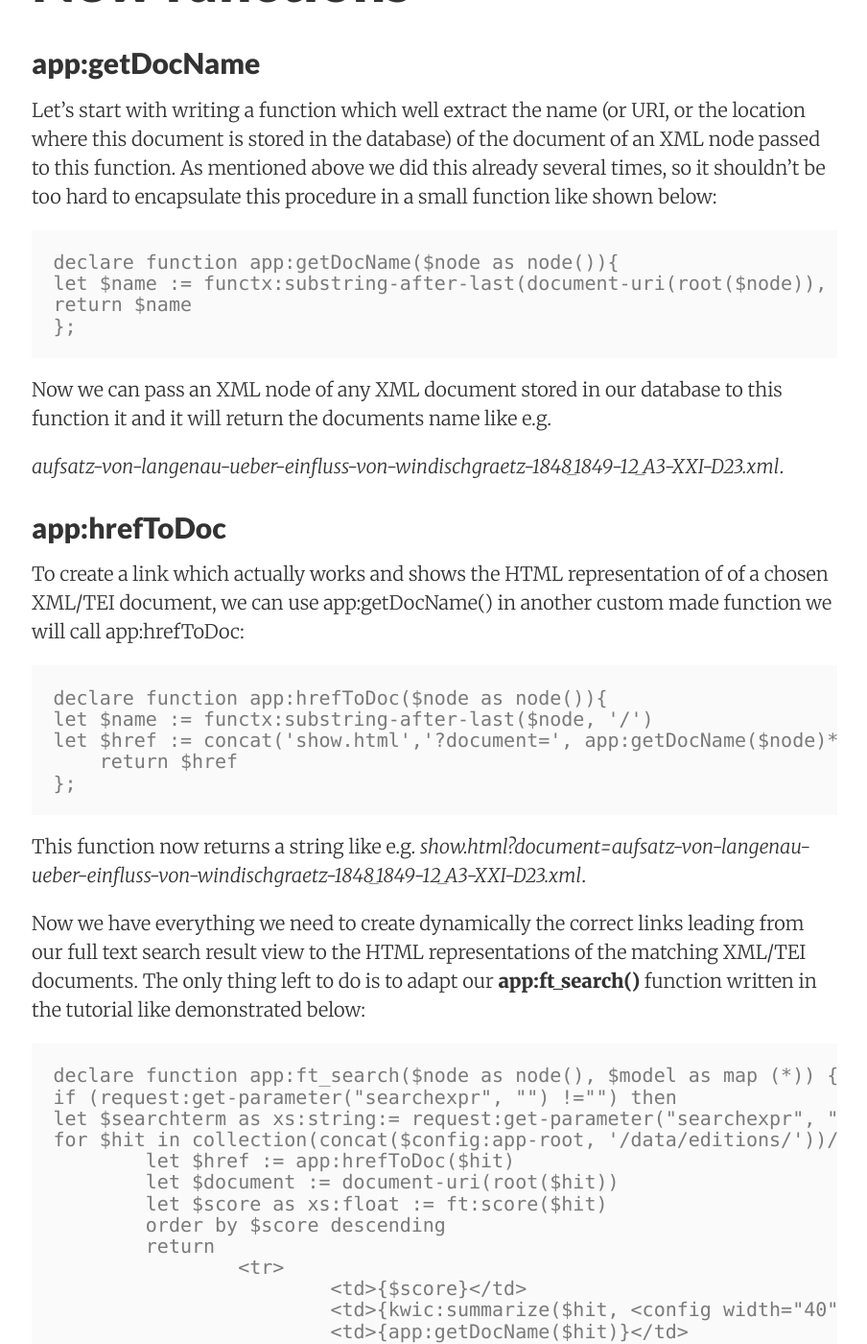
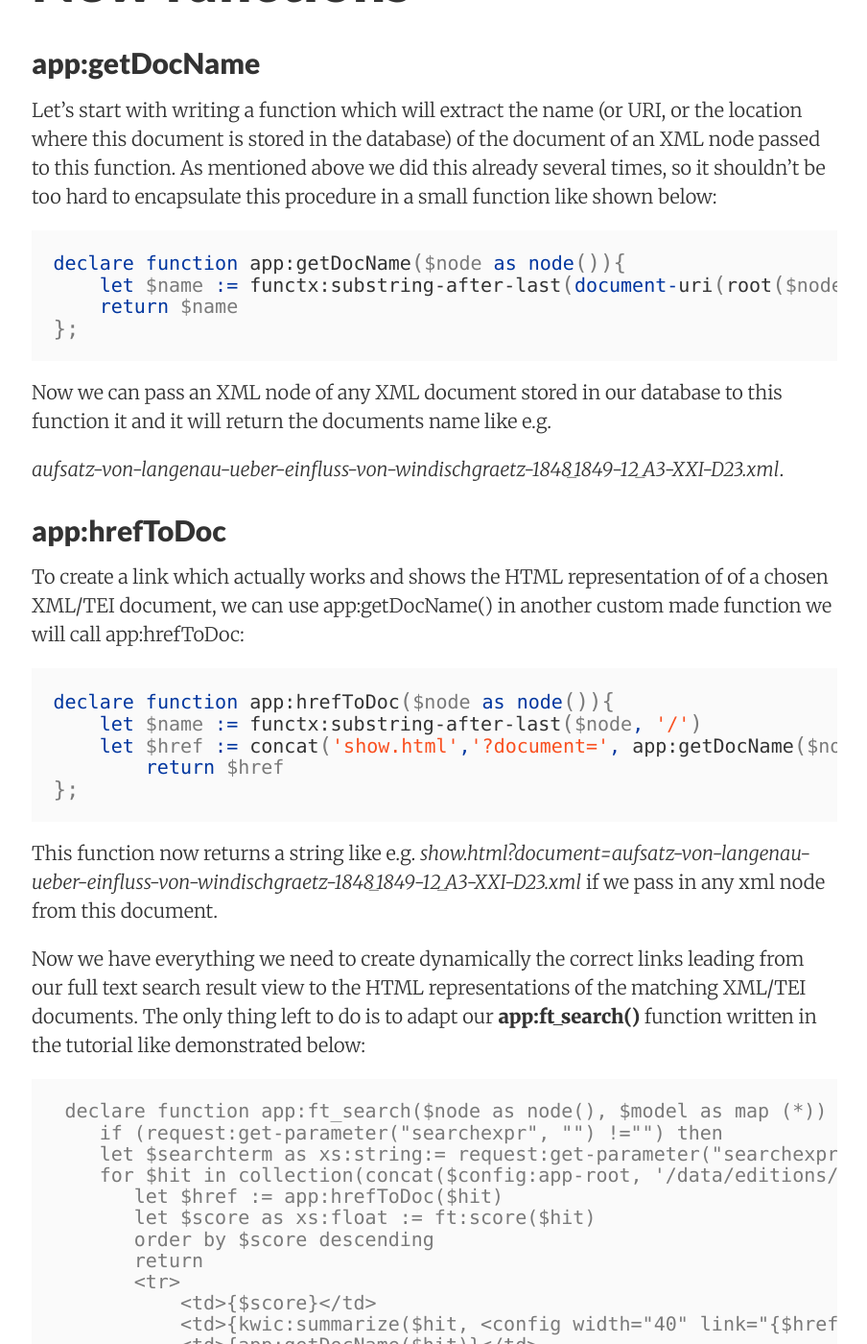
Before and after one commit to acdh-oeaw/generic-de-web-app, a Jekyll site: the page built from _posts/2016-08-18-part-9-code-refactoring.md, in a window 1280 px wide and 1400 px high, scrolled down 1010 px. Shown: the whole window at 96% size, without its empty margins (187-1091 px from the left). Built offline with Jekyll 4.4.1, drawn with Linux system fonts in a browser that asks for light colours; some of the changed text lies outside the part shown.

Commit message:
updated part-9

````diff
--- a/_posts/2016-08-18-part-9-code-refactoring.md
+++ b/_posts/2016-08-18-part-9-code-refactoring.md
@@ -16,12 +16,12 @@
 
 ## app:getDocName
 
-Let’s start with writing a function which well extract the name (or URI, or the location where this document is stored in the database) of the document of an XML node passed to this function. As mentioned above we did this already several times, so it shouldn’t be too hard to encapsulate this procedure in a small function like shown below:
+Let’s start with writing a function which will extract the name (or URI, or the location where this document is stored in the database) of the document of an XML node passed to this function. As mentioned above we did this already several times, so it shouldn’t be too hard to encapsulate this procedure in a small function like shown below:
 
-```
+```xquery
 declare function app:getDocName($node as node()){
-let $name := functx:substring-after-last(document-uri(root($node)), '/')
-return $name
+    let $name := functx:substring-after-last(document-uri(root($node)), '/')
+    return $name
 };
 ```
 
@@ -33,36 +33,35 @@
 
 To create a link which actually works and shows the HTML representation of of a chosen XML/TEI document, we can use app:getDocName() in another custom made function we will call app:hrefToDoc:
 
-```
+```xquery
 declare function app:hrefToDoc($node as node()){
-let $name := functx:substring-after-last($node, '/')
-let $href := concat('show.html','?document=', app:getDocName($node)**)
-    return $href
+    let $name := functx:substring-after-last($node, '/')
+    let $href := concat('show.html','?document=', app:getDocName($node))
+        return $href
 };
 ```
 
-This function now returns a string like e.g.  *show.html?document=aufsatz-von-langenau-ueber-einfluss-von-windischgraetz-1848_1849-12_A3-XXI-D23.xml*.
+This function now returns a string like e.g.  *show.html?document=aufsatz-von-langenau-ueber-einfluss-von-windischgraetz-1848_1849-12_A3-XXI-D23.xml* if we pass in any xml node from this document.
 
 Now we have everything we need to create dynamically the correct links leading from our full text search result view to the HTML representations of the matching XML/TEI documents. The only thing left to do is to adapt our **app:ft_search()** function written in the tutorial like demonstrated below:
 
 ```
-declare function app:ft_search($node as node(), $model as map (*)) {
-if (request:get-parameter("searchexpr", "") !="") then
-let $searchterm as xs:string:= request:get-parameter("searchexpr", "")
-for $hit in collection(concat($config:app-root, '/data/editions/'))//tei:p[ft:query(.,$searchterm)]
-    	let $href := app:hrefToDoc($hit)
-    	let $document := document-uri(root($hit))
-    	let $score as xs:float := ft:score($hit)
-    	order by $score descending
-    	return
-    		<tr>
-        		<td>{$score}</td>
-        		<td>{kwic:summarize($hit, <config width="40" link="{$href}"/>)}</td>
-        		<td>{app:getDocName($hit)}</td>
-    		</tr>
- else
-    <div>Nothing to search for</div>
-};
+ declare function app:ft_search($node as node(), $model as map (*)) {
+    if (request:get-parameter("searchexpr", "") !="") then
+    let $searchterm as xs:string:= request:get-parameter("searchexpr", "")
+    for $hit in collection(concat($config:app-root, '/data/editions/'))//tei:p[ft:query(.,$searchterm)]
+       let $href := app:hrefToDoc($hit)
+       let $score as xs:float := ft:score($hit)
+       order by $score descending
+       return
+       <tr>
+           <td>{$score}</td>
+           <td>{kwic:summarize($hit, <config width="40" link="{$href}" />)}</td>
+           <td>{app:getDocName($hit)}</td>
+       </tr>
+    else
+       <div>Nothing to search for</div>
+ };
 ```
 
 Finally we can browse to [http://localhost:8080/exist/apps/thun-demo/pages/ft_search.html](http://localhost:8080/exist/apps/thun-demo/pages/ft_search.html) search for e.g. "leben" (living),
````
